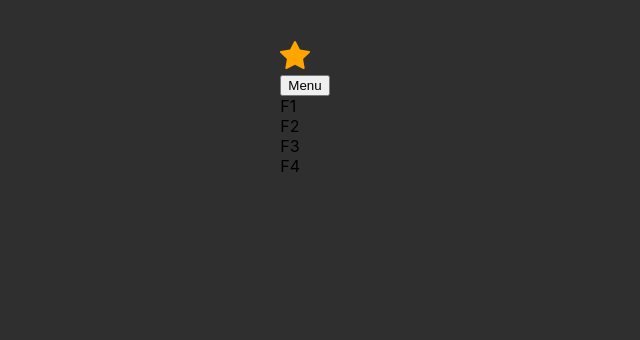
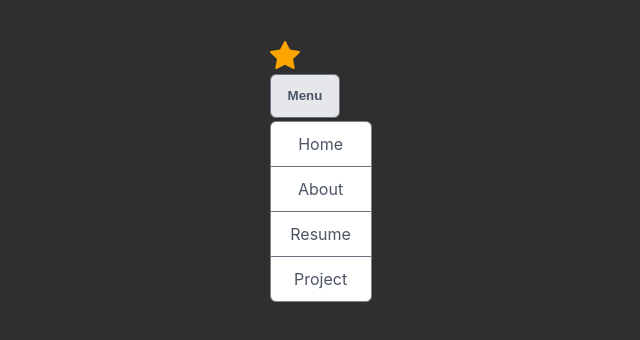
Before and after one commit to Zahooruddin-dev/COMPONENT_REACT_PRACTICE, a React (Vite) app in the folder main/: page / in a window 1280 px wide. Shown: the top 340 px of the page, without its empty margins (335-975 px from the left). Built offline with nearby package versions, Linux system fonts and the light colour scheme.

Commit message:
11 menu toggle wokring

```diff
--- a/main/src/App.css
+++ b/main/src/App.css
@@ -25,3 +25,86 @@
 .star.filled {
 	color: orange;
 }
+
+button {
+	background-color: #E5E7EB;
+	color: #4B5563;
+	border: 1px solid #6B7280;
+	box-shadow: 0px 1px 2px rgba(0, 0, 0, 0.05);
+	cursor: pointer;
+	font-weight: 700;
+	padding: 9px 17px;
+	border-radius: 6px;
+	line-height: 24px;
+	display: flex;
+	align-items: center;
+}
+
+button:focus {
+	outline: none;
+}
+
+button.button-sm {
+	padding: 7px 11px;
+	font-size: 12px;
+}
+
+button.button-lg {
+	padding: 13px 25px;
+}
+
+button.button-success {
+	color: #047857;
+	background-color: #ECFDF5;
+	border-color: #047857;
+}
+
+button.button-warning {
+	color: #FBBF24;
+	background-color: #FFFBEB;
+	border-color: #FBBF24;
+}
+
+button.button-danger {
+	color: #F87171;
+	background-color: #FEF2F2;
+	border-color: #F87171;
+}
+
+.menu {
+	position: relative;
+	display: inline-block;
+}
+
+.menu-button {
+	background-color: white;
+}
+
+.menu-dropdown {
+	position: absolute;
+	left: 0;
+	margin-top: 3px;
+	background-color: white;
+	border: 1px solid gray;
+	border-radius: 6px;
+	background-color: white;
+}
+
+.menu-item {
+	color: #4B5563;
+	padding: .75rem;
+	cursor: pointer;
+	min-width: 100px;
+	display: flex;
+	justify-content: center;
+	align-items: center;
+	user-select: none;
+}
+
+.menu-item:hover {
+	background-color: whitesmoke;
+}
+
+.menu-item:not(:last-child) {
+	border-bottom: 1px solid #6B7280;
+}
--- a/main/src/App.jsx
+++ b/main/src/App.jsx
@@ -19,17 +19,23 @@
 				</Toggle.Off>
 				</Toggle.Button>
 			</Toggle>
+			<Toggle>
 			<Menu>
-				<Menu.Button>		Menu		</Menu.Button>
+			<Toggle.Button>
+			<Menu.Button>Menu</Menu.Button>
+			</Toggle.Button>
+			<Toggle.On>
+				<Menu.Dropdown>
+					<Menu.Item>Home</Menu.Item>
+					<Menu.Item>About</Menu.Item>
+					<Menu.Item>Resume</Menu.Item>
+					<Menu.Item>Project</Menu.Item>
+				</Menu.Dropdown>
+				</Toggle.On>
 
-				<Menu.Dropdown>
-					<Menu.Item>F1</Menu.Item>
-					<Menu.Item>F2</Menu.Item>
-					<Menu.Item>F3</Menu.Item>
-					<Menu.Item>F4</Menu.Item>
+			</Menu>
+			</Toggle>
 
-				</Menu.Dropdown>
-			</Menu>
 		</>
 	);
 }
```
